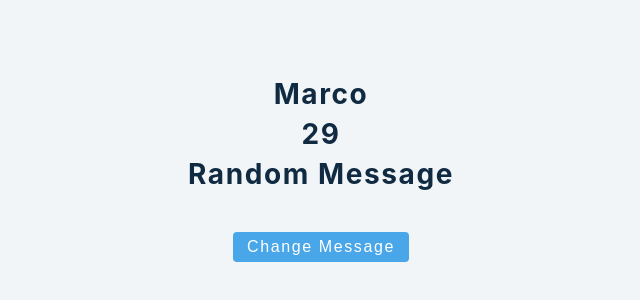
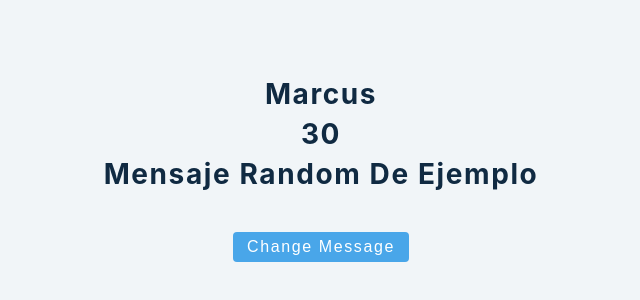
Before and after one commit to MarcoRosselDev/react-advanced-2020, a React (Create React App) app: page / in a window 1280 px wide. Shown: the top 300 px of the page, without its empty margins (319-959 px from the left). Built offline with nearby package versions, Linux system fonts and the light colour scheme.

Commit message:
example 4.3

```diff
--- a/src/tutorial/1-useState/setup/4-useState-object.js
+++ b/src/tutorial/1-useState/setup/4-useState-object.js
@@ -6,14 +6,22 @@ const UseStateObject = () => {
     age: 29,
     message: "random message",
   });
+
+  const [name, setName] = useState("marcus");
+  const [age, setAge] = useState(30);
+  const [message, setMessage] = useState("mensaje random de ejemplo");
+
   const changeMessage = () => {
-    setPerson({ ...person, message: "another message" });
+    // setPerson({ ...person, message: "another message" });
   };
   return (
     <>
-      <h3>{person.name}</h3>
+      {/* <h3>{person.name}</h3>
       <h3>{person.age}</h3>
-      <h3>{person.message}</h3>
+      <h3>{person.message}</h3> */}
+      <h3>{name}</h3>
+      <h3>{age}</h3>
+      <h3>{message}</h3>
       <button className="btn" onClick={changeMessage}>
         change message
       </button>
```
